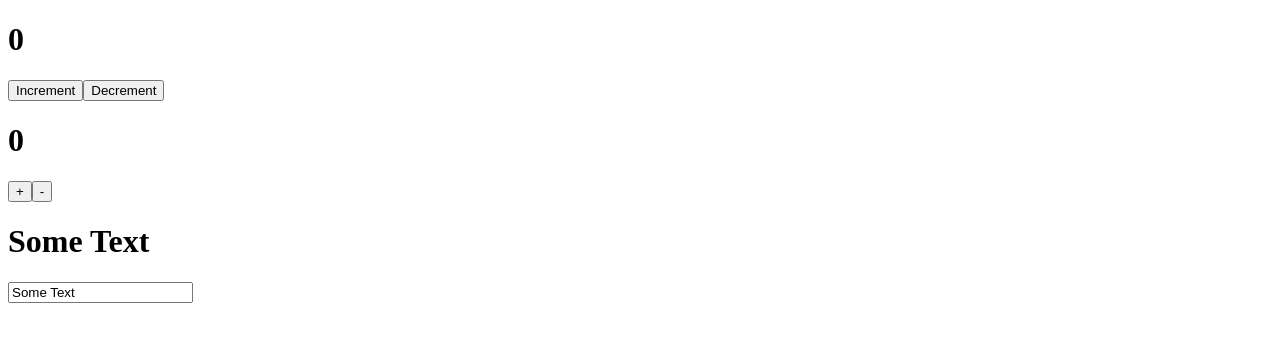
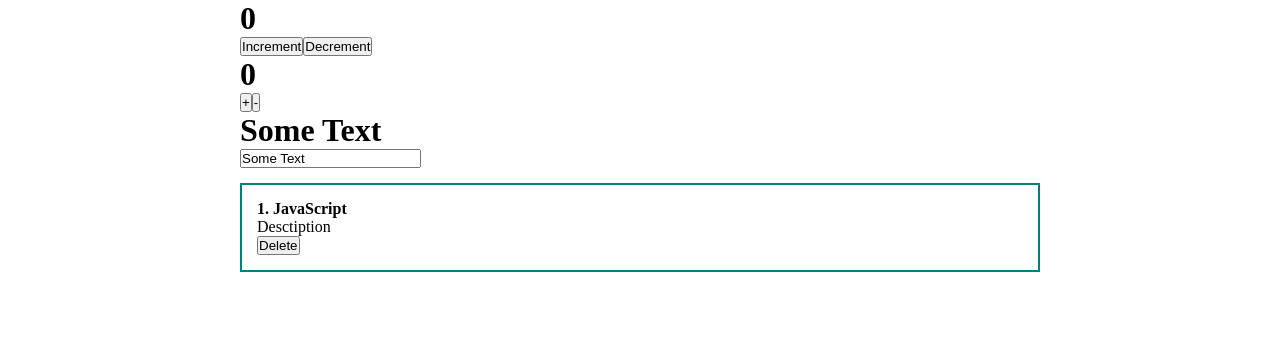
Before and after one commit to GTeasera/React-app, a React (Create React App) app: page / in a window 1280 px wide. Shown: the top 342 px of the page. Built offline with nearby package versions, Linux system fonts and the light colour scheme.

Commit message:
12/04/2022 Posts

```diff
--- a/src/App.js
+++ b/src/App.js
@@ -1,6 +1,8 @@
 import  React, {useState} from 'react';
 import Counter from "./components/Counter";
 import ClassCounter from "./components/ClassCounter";
+import './styles/App.css';
+import PostItem from "./components/PostItem";
 
 function App() {
     const [likes, setLikes] = useState(5)
@@ -16,6 +18,9 @@
             value={value}
             onChange={event => setValue(event.target.value)}
         />
+
+        <PostItem post={{id:1 , title: 'JavaScript', body: 'Desctiption'}}/>
+
     </div>
   );
 }
--- /dev/null
+++ b/src/components/PostItem.jsx
@@ -0,0 +1,21 @@
+import React from 'react';
+
+const PostItem = (props) => {
+
+    return (
+        <div className="post">
+            <div className="post__content">
+                <strong>{props.post.id}. {props.post.title} </strong>
+                <div>
+                    {props.post.body}
+                </div>
+
+                <div className="post__btns">
+                    <button>Delete</button>
+                </div>
+            </div>
+        </div>
+    );
+};
+
+export default PostItem;
--- /dev/null
+++ b/src/styles/App.css
@@ -0,0 +1,24 @@
+* {
+    margin: 0;
+    padding: 0;
+    box-sizing: border-box;
+}
+
+#root{
+    display: flex;
+    justify-content: center;
+}
+
+.App{
+    width: 800px;
+}
+
+.post {
+    display: flex;
+    padding: 15px;
+    border: 2px solid teal;
+    margin-top: 15px;
+    justify-content: space-between;
+    align-items: center;
+
+}
```
